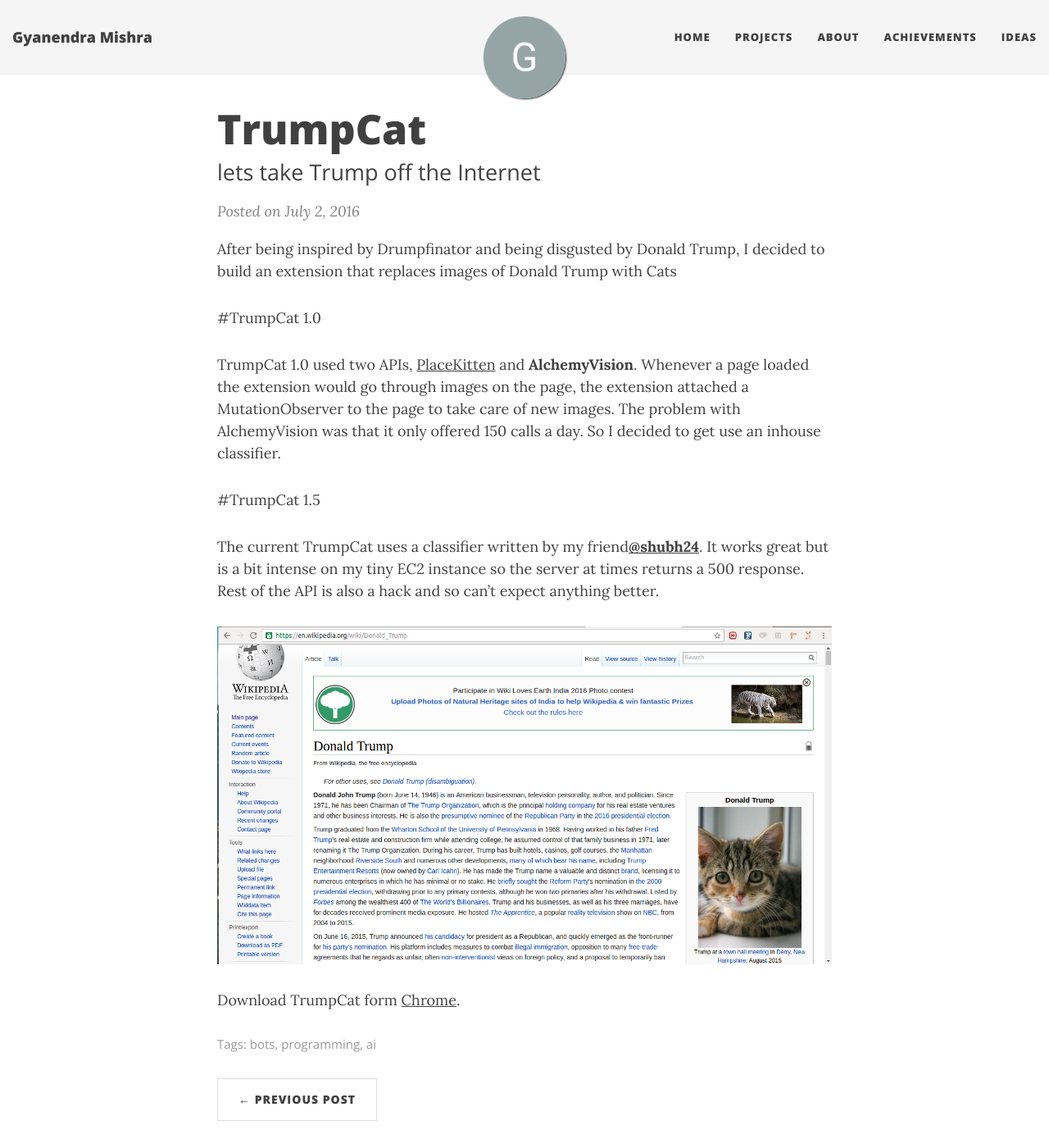
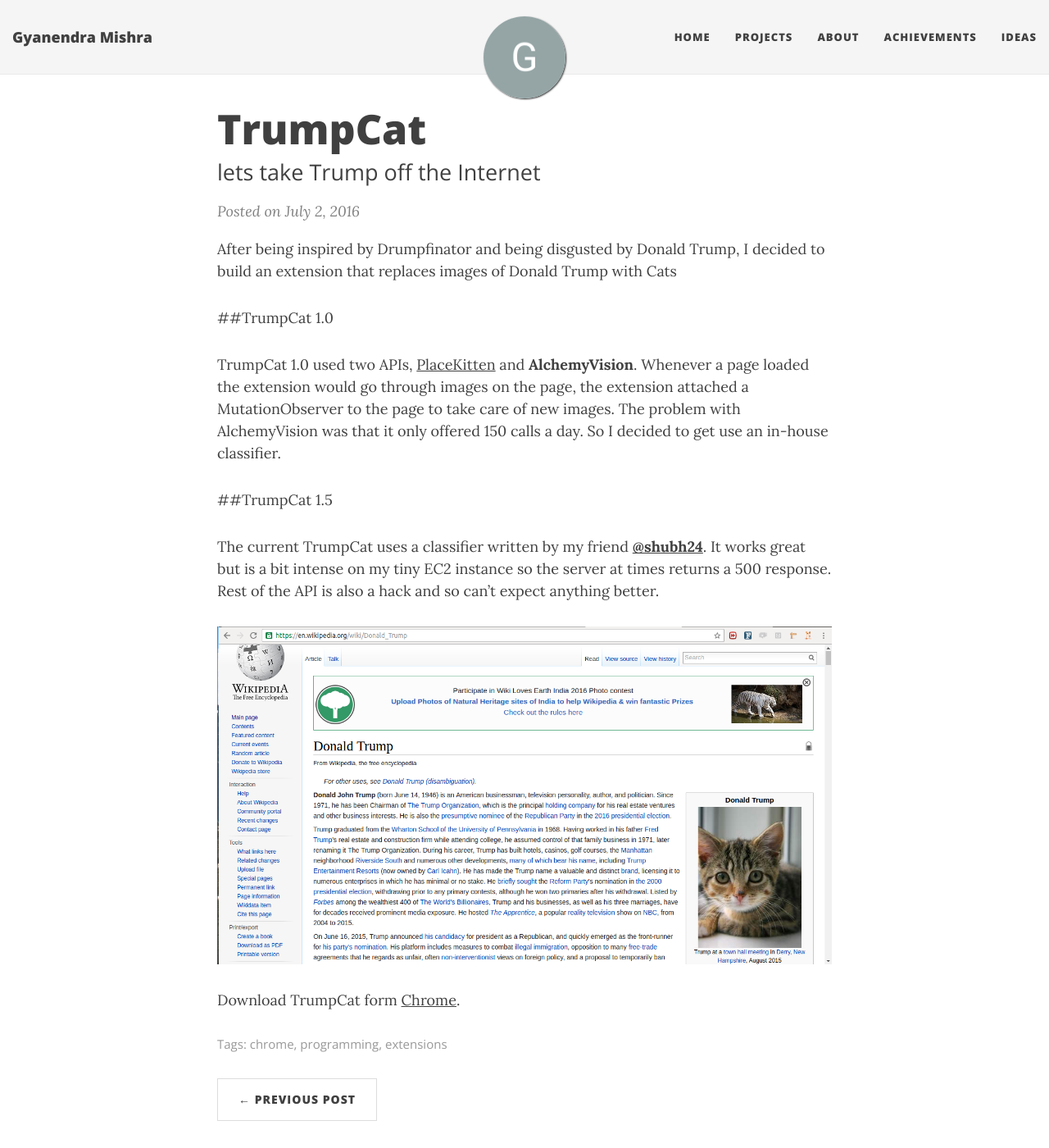
Before and after one commit to h4ck3rk3y/h4ck3rk3y.github.io, a Jekyll site: the page built from _posts/2016-07-02-trump-cat.md, in a window 1280 px wide and 1400 px high. Shown: the whole window at 82% size. Built offline with Jekyll 4.4.1, drawn with Linux system fonts in a browser that asks for light colours; nearby versions of some CDN libraries; comment, search, counter and statistics services are not loaded.

Commit message:
corrections

```diff
--- a/_posts/2016-07-02-trump-cat.md
+++ b/_posts/2016-07-02-trump-cat.md
@@ -2,21 +2,21 @@
 layout: post
 title: TrumpCat
 subtitle: lets take Trump off the Internet
-tags: [bots, programming, ai]
-fb-img: http://gyani.net/img/blog/dinnerbot1.png
+tags: [chrome, programming, extensions]
+fb-img: http://gyani.net/img/blog/trump.png
 ---
 
 After being inspired by Drumpfinator and being disgusted by Donald Trump, I decided to build an extension that replaces images of Donald Trump with Cats
 
-#TrumpCat 1.0
+##TrumpCat 1.0
 
 TrumpCat 1.0 used two APIs, [PlaceKitten](https://placekitten.com) and **AlchemyVision**. Whenever a page loaded the extension would go through images on the page, the extension
-attached a MutationObserver to the page to take care of new images. The problem with AlchemyVision was that it only offered 150 calls a day. So I decided to get use an inhouse classifier.
+attached a MutationObserver to the page to take care of new images. The problem with AlchemyVision was that it only offered 150 calls a day. So I decided to get use an in-house classifier.
 
 
-#TrumpCat 1.5
+##TrumpCat 1.5
 
-The current TrumpCat uses a classifier written by my friend[**@shubh24**](https://shubh24.github.io). It works great but is a bit intense on my tiny EC2 instance so
+The current TrumpCat uses a classifier written by my friend [**@shubh24**](https://shubh24.github.io). It works great but is a bit intense on my tiny EC2 instance so
 the server at times returns a 500 response. Rest of the API is also a hack and so
 can't expect anything better.
 
```
